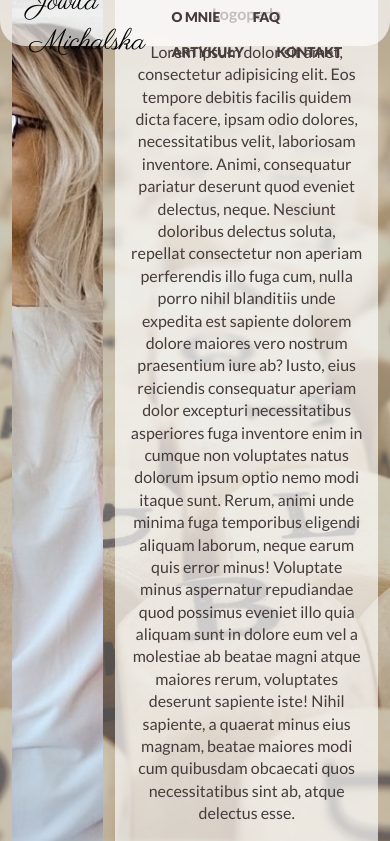
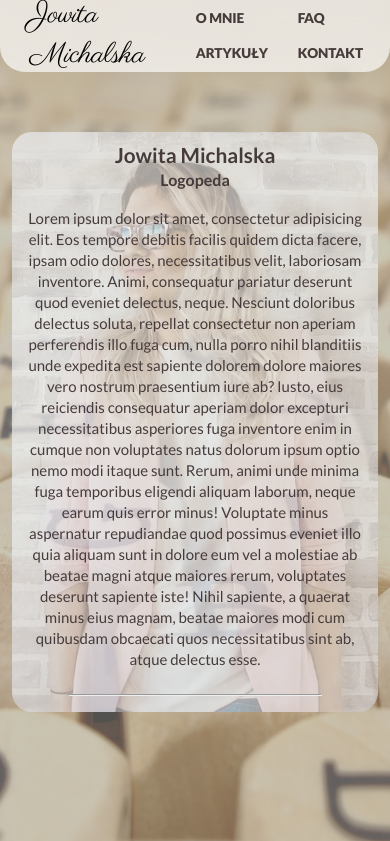
Before and after one commit to saviolinski/jm, a Django app: page / in a window 390 px wide. Shown: the top 841 px of the page. Run offline with Django 3.2, Linux system fonts and the light colour scheme; data comes from the database, SQL or seed files in the repository; some libraries are stand-ins or nearby versions.

Commit message:
pracasroda

```diff
--- a/src/static/css/base.css
+++ b/src/static/css/base.css
@@ -109,14 +109,13 @@ header {
 	left: 0;
 	right: 0;
 	border-radius: 0px 0px 25px 25px;
+	z-index: 9;
 }
 
 header.absolute {
 	position: absolute;
 	left: 0;
 	width: 100%;
-	border-radius: 0px 0px 25px 25px;
-	height: 5.5vh;
 }
 
 header.fixed {
@@ -128,10 +127,9 @@ header.fixed {
 }
 
 .hamburg {
-	/*display: none;*/
 	position: fixed;
 	right: 0;
-	transform: translateX(30px);
+	transform: translateX(-10px);
 	top: 0;
 	visibility: hidden;
 	opacity: 0;
@@ -142,9 +140,11 @@ header.fixed {
 	transform: translateX(0px);
 	display: inline-block;
 	padding: 10px;
+	background-color: #e8e2db;
 	visibility: visible;
 	opacity: 1;
 	transition: 0.3s ease;
+	border-radius: 50%;
 }
 
 .logo {
@@ -208,6 +208,7 @@ nav a:hover {
 	border-bottom: none;
 	border-radius: 25px 25px 0 0;
 	cursor: pointer;
+	z-index: 10;
 }
 
 #go-up {
@@ -252,6 +253,10 @@ nav a:hover {
 	background-size: cover;
 	background-position: center;
 	border-radius: 15px;
+}
+
+.warstwa {
+	display: none;
 }
 
 .opis {
@@ -529,6 +534,13 @@ a.endless_more  {
 }
 .logo-ft {
 	color: white;
+	font-family: 'Parisienne', cursive;
+	font-size: 1.8rem;
+	display: flex;
+	width: auto;
+	float: left;
+	align-self: center;
+	text-decoration: none;
 }
 
 .cont-cont {
@@ -755,9 +767,24 @@ input.delete-button:hover {
 	nav li {
 		margin: 0.5rem;
 	}
+	.searchtext-style {
+		width: 60vw;
+	}
+	#search-landing {
+		width: 50vw;
+	}
 }
 
 @media (max-width: 650px) {
+	header {
+		height: 8.5vh;
+	}
+	nav ul {
+		display: grid;
+		grid-template-columns: 1fr 1fr;
+		grid-template-rows: 1fr 1fr;
+	}
+
 	.container-4 {
 		grid-template-columns: 1fr;
 		grid-template-rows: 1fr 3fr;
@@ -768,3 +795,51 @@ input.delete-button:hover {
 	    grid-template-rows: 1fr 1fr 1fr;
 	}
 }
+
+@media (max-width: 550px) {
+
+	.container-1 {
+		grid-template-columns: 1fr;
+    	grid-template-rows: 1fr;
+	}
+	.foto {
+		display: none;
+	}
+	.opis {
+		z-index: 2;
+		position: relative;
+		margin: 0;
+		padding-top: 6vw;
+	}
+
+	.warstwa {
+		display: inline-block;
+		position: absolute;
+		background-image: url('../img/portrait.jpeg');
+		background-size: cover;
+		background-position: center;
+		width: 100%;
+		height: 100%;
+		top: 0;
+		left: 0;
+		z-index: -2;
+    	opacity: 0.3;
+    	border-radius: 20px;
+	}
+
+	.opisik {
+		font-size: 15px;
+	}
+	.question {
+		font-size: 16px;
+		height: auto;
+		padding: 5px 5px;
+	}
+	.answer {
+		font-size: 14px;
+	}
+	.container-2 {
+		margin: 5vh auto;
+		min-height: 84vh;
+	}
+}
--- a/src/templates/base.html
+++ b/src/templates/base.html
@@ -34,11 +34,10 @@
 		<div class="bar ftr"></div>
 		<div class="container-4">
 			<div class="info">
-				<a class="logo logo-ft" href="/">Jowita Michalska</a>
+				<a class="logo-ft" href="/">Jowita Michalska</a>
 				<!-- <i class="far fa-comment-alt fa-3x logo-ft"></i> -->
 				<!-- <img src='{% static "/img/logo-light.png" %}' alt="JML logo" class="logo-ft"> -->
 <!-- 				<p class="ft-name">Jowita Michalska</p> -->
-				<p>Logopeda</p>
 			</div>
 			<div class="contacts">
 				<div class="phone con-grid">
@@ -109,6 +108,10 @@
 
 	});
 
+	$("#headero").click(function(){
+    	$("nav").slideToggle();
+	});
+
 
 </script>
 
--- a/src/templates/index.html
+++ b/src/templates/index.html
@@ -27,6 +27,7 @@
 		<div class="container-1">
 			<div class="foto"></div>
 			<div class="opis" id="anch">
+				<div class="warstwa"></div>
 				<h1>Jowita Michalska</h1>
 				<h3>Logopeda</h3>
 				<p class="opisik">Lorem ipsum dolor sit amet, consectetur adipisicing elit. Eos tempore debitis facilis quidem dicta facere, ipsam odio dolores, necessitatibus velit, laboriosam inventore. Animi, consequatur pariatur deserunt quod eveniet delectus, neque. Nesciunt doloribus delectus soluta, repellat consectetur non aperiam perferendis illo fuga cum, nulla porro nihil blanditiis unde expedita est sapiente dolorem dolore maiores vero nostrum praesentium iure ab? Iusto, eius reiciendis consequatur aperiam dolor excepturi necessitatibus asperiores fuga inventore enim in cumque non voluptates natus dolorum ipsum optio nemo modi itaque sunt. Rerum, animi unde minima fuga temporibus eligendi aliquam laborum, neque earum quis error minus! Voluptate minus aspernatur repudiandae quod possimus eveniet illo quia aliquam sunt in dolore eum vel a molestiae ab beatae magni atque maiores rerum, voluptates deserunt sapiente iste! Nihil sapiente, a quaerat minus eius magnam, beatae maiores modi cum quibusdam obcaecati quos necessitatibus sint ab, atque delectus esse.</p>
@@ -37,7 +38,7 @@
 
 	</section>
 
-
+<!--  -->
 
 
 <div class="wrapper">
```
Also changed, not shown: 4 other files.
